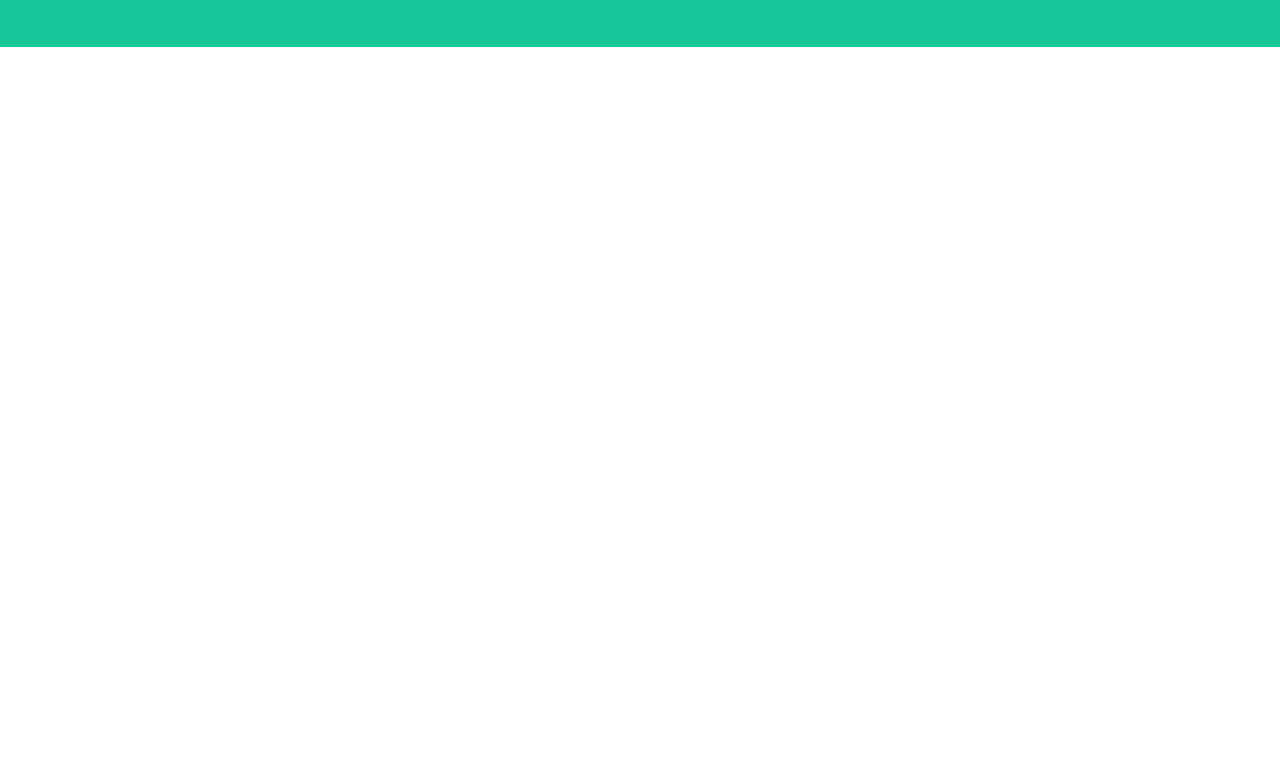
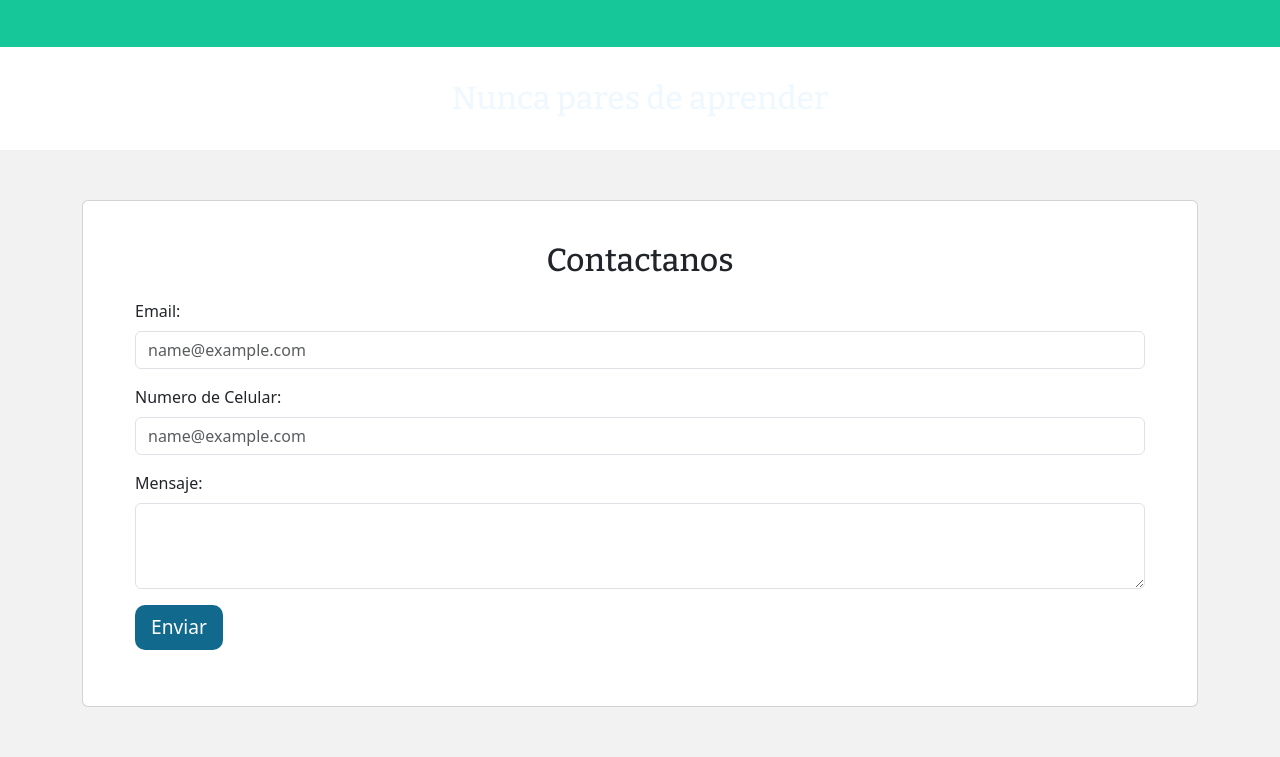
Before and after one commit to OpenSourceWX52-2024/upc-pre-202401--si729-WX52-2SquareD-Landing-Page, a plain HTML site: page index.html in a window 1280 px wide. Shown: the part 1683-2440 px from the top of the page. Before the commit the page ends 1730 px from the top, so only its background shows below. Drawn offline with nearby package versions, Linux system fonts and the light colour scheme.

Commit message:
feat(feature): update Formulario de Contacto in index.html

```diff
--- a/index.html
+++ b/index.html
@@ -174,5 +174,44 @@
         </div>
     </div>
 </section>
+
+    <div class="slogan">
+    <h2 style="text-align: center;
+    padding: 4vh 0;
+    margin: 0%;
+    color: aliceblue;"
+    >Nunca pares de aprender</h2>
+</div>
+
+<section id="contact-us">
+    <div class="container ">
+        <div class="card space-section">
+            <h2 style="text-align: center;">Contactanos</h2>
+
+            <div class="container">
+                <form class="contact-form" action="">
+                    <div class="mb-3">
+                        <label for="exampleFormControlInput1" class="form-label">Email:</label>
+                        <input type="email" class="form-control" id="exampleFormControlInput1" placeholder="name@example.com">
+                    </div>
+
+                    <div class="mb-3">
+                        <label for="exampleFormControlInput2" class="form-label">Numero de Celular:</label>
+                        <input type="email" class="form-control" id="exampleFormControlInput2" placeholder="name@example.com">
+                    </div>
+
+                    <div class="mb-3">
+                        <label for="exampleFormControlTextarea1" class="form-label">Mensaje:</label>
+                        <textarea class="form-control" id="exampleFormControlTextarea1" rows="3"></textarea>
+                    </div>
+
+                    <div class="mb-3" style="margin: auto;">
+                        <a  href="#"><button class="call-to-action" style="padding: 8px 16px;color: 11698E ;">Enviar</button></a>
+                    </div>
+                </form>
+            </div>
+        </div>
+    </div>
+</section>
 </body>
 </html>
```
